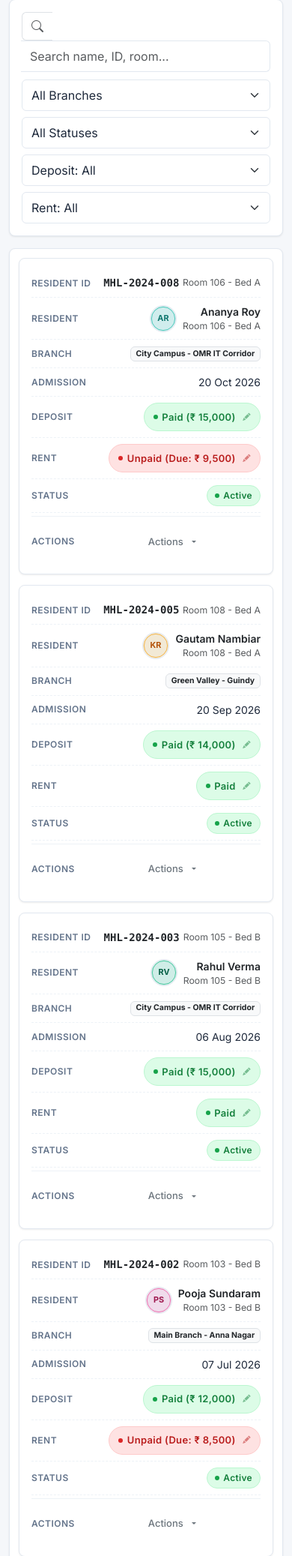
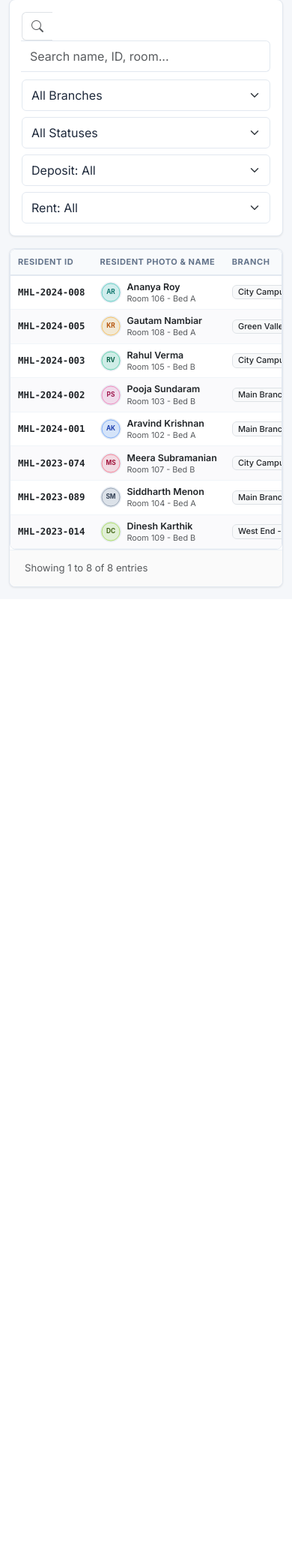
Before and after one commit to mohammedtk611/Miracle-Hostel, a Flask app: page /residents in a window 390 px wide. Shown: the part 215-2290 px from the top of the page at 75% size. After the commit the page ends 1000 px from the top, so only its background shows below. Run offline with Flask 3, Linux system fonts and the light colour scheme; a user stored in the database is signed in; some libraries are stand-ins or nearby versions.

Commit message:
feat(ui): convert mobile resident cards into compact tabular list with phone-ratio scaling

```diff
--- a/app/static/css/responsive.css
+++ b/app/static/css/responsive.css
@@ -439,114 +439,214 @@ img, svg, video, canvas, audio, iframe, embed, object {
 }
 
 /* -------------------------------------------------------------------------
-   8. TABLE RESPONSIVENESS & MOBILE CARD TRANSFORMATION
+   8. TABLE RESPONSIVENESS & COMPACT TABULAR LIST VIEW (< 768px)
+   Dense, clean tabular list layout compatible with phone screen ratios
    ------------------------------------------------------------------------- */
 .table-responsive-portal {
   width: 100%;
   overflow-x: auto;
   -webkit-overflow-scrolling: touch;
+  border: 1px solid var(--color-border);
+  border-radius: var(--radius-md);
+  background-color: #FFFFFF;
 }
 
-/* Mobile Card View for Tables (< 768px) */
+/* Subtle sleek touch scrollbar */
+.table-responsive-portal::-webkit-scrollbar {
+  height: 4px;
+}
+.table-responsive-portal::-webkit-scrollbar-track {
+  background: #F8FAFC;
+}
+.table-responsive-portal::-webkit-scrollbar-thumb {
+  background: #CBD5E1;
+  border-radius: 4px;
+}
+.table-responsive-portal::-webkit-scrollbar-thumb:hover {
+  background: #94A3B8;
+}
+
+/* Mobile Tabular List View (< 768px) */
 @media (max-width: 767.98px) {
   .table-portal-responsive {
-    display: block;
-    width: 100%;
-    border: none;
-    border-collapse: separate;
-    border-spacing: 0;
+    display: table !important;
+    width: 100% !important;
+    min-width: 640px !important;
+    border-collapse: collapse !important;
+    border-spacing: 0 !important;
+    font-size: 0.8125rem !important;
   }
 
   .table-portal-responsive thead {
-    display: none !important;
+    display: table-header-group !important;
+    background-color: #F8FAFC !important;
+    position: sticky !important;
+    top: 0 !important;
+    z-index: 5 !important;
+  }
+
+  .table-portal-responsive thead tr {
+    display: table-row !important;
+  }
+
+  .table-portal-responsive thead th {
+    display: table-cell !important;
+    padding: 0.5rem 0.625rem !important;
+    font-size: 0.6875rem !important;
+    font-weight: 700 !important;
+    text-transform: uppercase !important;
+    letter-spacing: 0.05em !important;
+    color: #64748B !important;
+    background-color: #F8FAFC !important;
+    border-bottom: 2px solid #E2E8F0 !important;
+    border-top: none !important;
+    white-space: nowrap !important;
+    vertical-align: middle !important;
   }
 
   .table-portal-responsive tbody {
-    display: flex;
-    flex-direction: column;
-    gap: 0.875rem;
-    width: 100%;
-    padding: 0.75rem;
+    display: table-row-group !important;
+    padding: 0 !important;
   }
 
+  /* Compact tabular list row */
   .table-portal-responsive tbody tr {
-    display: block;
-    background-color: #FFFFFF;
-    border: 1px solid var(--color-border);
-    border-radius: var(--radius-md);
-    padding: 0.875rem 1rem;
-    box-shadow: var(--shadow-subtle);
-    margin-bottom: 0;
+    display: table-row !important;
+    background-color: #FFFFFF !important;
+    border: none !important;
+    border-bottom: 1px solid #F1F5F9 !important;
+    border-radius: 0 !important;
+    box-shadow: none !important;
+    padding: 0 !important;
+    margin: 0 !important;
+    transition: background-color 0.12s ease;
   }
 
-  .table-portal-responsive tbody tr:hover td {
-    background-color: transparent !important;
+  .table-portal-responsive tbody tr:nth-child(even) td {
+    background-color: #FAFAFC !important;
   }
 
-  .table-portal-responsive tbody td {
-    display: flex;
-    align-items: center;
-    justify-content: space-between;
-    padding: 0.5rem 0;
-    border-bottom: 1px dashed var(--color-border-subtle);
-    border-top: none;
-    font-size: 0.875rem;
-    text-align: right;
-    min-height: 38px;
-    width: 100%;
+  .table-portal-responsive tbody tr:hover td,
+  .table-portal-responsive tbody tr:active td {
+    background-color: #F1F5F9 !important;
   }
 
-  /* Responsive Cell Key Label (Extracted from data-label) */
-  .table-portal-responsive tbody td::before {
-    content: attr(data-label);
-    font-size: 0.75rem;
-    font-weight: 600;
-    color: var(--color-text-muted);
-    text-transform: uppercase;
-    letter-spacing: 0.04em;
-    margin-right: 0.75rem;
-    text-align: left;
-    flex-shrink: 0;
+  /* Compact cell layout */
+  .table-portal-responsive tbody td {
+    display: table-cell !important;
+    padding: 0.45rem 0.625rem !important;
+    font-size: 0.775rem !important;
+    line-height: 1.3 !important;
+    color: var(--color-text-main) !important;
+    border: none !important;
+    border-bottom: 1px solid #F1F5F9 !important;
+    vertical-align: middle !important;
+    white-space: nowrap !important;
+    text-align: left !important;
+    min-height: auto !important;
+    width: auto !important;
   }
 
-  /* Resident photo & details cell in mobile card view */
-  .table-portal-responsive tbody td[data-label="Resident"],
-  .table-portal-responsive tbody td[data-label="Branch Name & Code"] {
-    text-align: right;
+  .table-portal-responsive tbody td.text-end {
+    text-align: right !important;
   }
 
-  /* Actions row styling in card view */
-  .table-portal-responsive tbody td[data-label="Actions"] {
-    border-bottom: none;
-    padding-top: 0.75rem;
-    margin-top: 0.25rem;
-    border-top: 1px solid var(--color-border-subtle);
-    justify-content: flex-end;
+  /* Suppress pseudo-element box labels */
+  .table-portal-responsive tbody td::before {
+    display: none !important;
+    content: none !important;
+  }
+
+  /* Sticky first column (Resident ID) so horizontal swipe retains reference */
+  .table-portal-responsive thead th:first-child,
+  .table-portal-responsive tbody td:first-child {
+    position: sticky !important;
+    left: 0 !important;
+    z-index: 2 !important;
+    background-color: #FFFFFF !important;
+    box-shadow: 2px 0 5px -2px rgba(0, 0, 0, 0.08);
+  }
+
+  .table-portal-responsive thead th:first-child {
+    z-index: 6 !important;
+    background-color: #F8FAFC !important;
+  }
+
+  .table-portal-responsive tbody tr:nth-child(even) td:first-child {
+    background-color: #FAFAFC !important;
+  }
+
+  .table-portal-responsive tbody tr:hover td:first-child,
+  .table-portal-responsive tbody tr:active td:first-child {
+    background-color: #F1F5F9 !important;
+  }
+
+  /* Phone-Ratio Avatar: Compact 28px */
+  .avatar-thumb {
+    width: 28px !important;
+    height: 28px !important;
+    min-width: 28px !important;
+    border-radius: 50% !important;
+    font-size: 0.7rem !important;
+    flex-shrink: 0 !important;
+  }
+
+  /* Phone-Ratio Badges: Sleek, proportional, compact pills */
+  .table-portal-responsive button.badge-status,
+  .table-portal-responsive .badge-btn {
+    min-height: 26px !important;
+    padding: 0.2rem 0.5rem !important;
+    font-size: 0.7rem !important;
+    font-weight: 500 !important;
+    border-radius: 9999px !important;
+    gap: 0.25rem !important;
+    line-height: 1.2 !important;
+    display: inline-flex !important;
+    align-items: center !important;
+    white-space: nowrap !important;
+  }
+
+  .table-portal-responsive .badge-status,
+  .table-portal-responsive .badge {
+    padding: 0.2rem 0.45rem !important;
+    font-size: 0.6875rem !important;
+    font-weight: 500 !important;
+    border-radius: 6px !important;
+  }
+
+  /* Compact action button on mobile tabular list */
+  .table-portal-responsive tbody td[data-label="Actions"],
+  .table-portal-responsive tbody td.text-end {
+    border-top: none !important;
+    padding-top: 0.45rem !important;
+    text-align: right !important;
+  }
+
+  .table-portal-responsive tbody td[data-label="Actions"] .btn,
+  .table-portal-responsive tbody td.text-end .btn {
+    min-height: 26px !important;
+    padding: 0.2rem 0.5rem !important;
+    font-size: 0.725rem !important;
+    width: auto !important;
+    display: inline-flex !important;
+    align-items: center !important;
+    justify-content: center !important;
   }
 
   .table-portal-responsive tbody td[data-label="Actions"] .dropdown,
   .table-portal-responsive tbody td[data-label="Actions"] .btn-group,
   .table-portal-responsive tbody td[data-label="Actions"] .d-flex {
-    width: 100%;
+    width: auto !important;
+    display: inline-flex !important;
   }
+}
 
-  .table-portal-responsive tbody td[data-label="Actions"] .btn {
-    flex: 1 1 auto;
-    min-height: 42px;
-    justify-content: center;
-  }
-
-  .table-portal-responsive tbody td[data-label="Actions"] .dropdown-toggle {
-    width: 100%;
-    min-height: 42px;
-    display: flex;
-    justify-content: center;
-    align-items: center;
-  }
-
-  .table-portal-responsive tbody td[data-label="Actions"] .dropdown-menu {
-    width: 100%;
-  }
+/* Optional card-view fallback utility for custom property lists */
+.table-portal-cards tbody td::before {
+  content: attr(data-label);
+  font-size: 0.75rem;
+  font-weight: 600;
+  color: var(--color-text-muted);
 }
 
 /* -------------------------------------------------------------------------
--- a/app/templates/residents/index.html
+++ b/app/templates/residents/index.html
@@ -109,7 +109,6 @@
               <!-- Resident ID -->
               <td data-label="Resident ID">
                 <span class="font-monospace fw-bold text-dark">{{ r.resident_code }}</span>
-                <div class="small text-muted">{{ r.room_number }}</div>
               </td>
 
               <!-- Photograph & Name -->
```
Also changed, not shown: tests/test_responsive_ui.py (+3 -1 lines).
